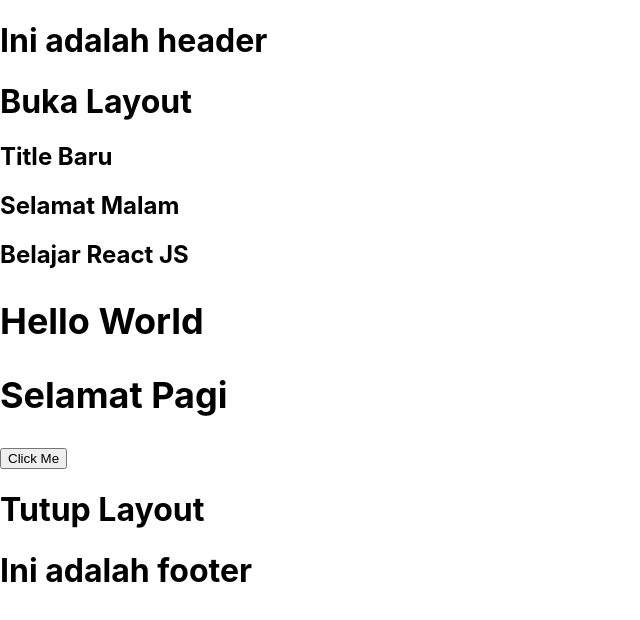
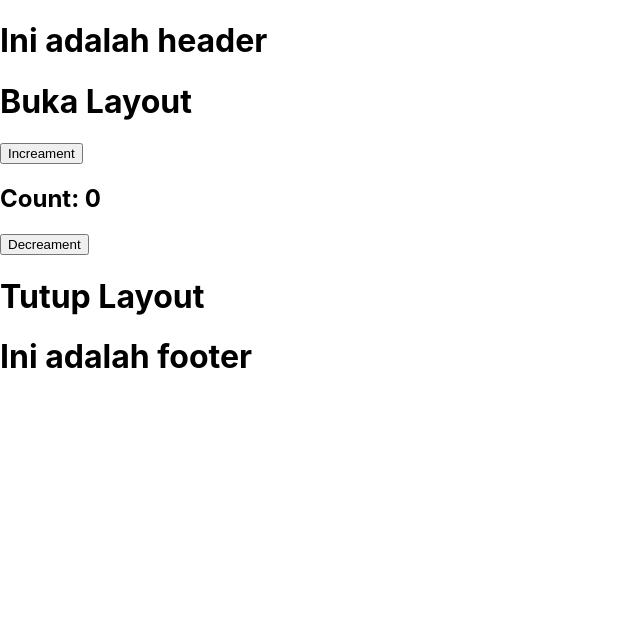
Before and after one commit to crusherblack/fundamental-react, a React (Create React App) app: page / in a window 1280 px wide. Shown: the top 620 px of the page, without its empty margins (0-640 px from the left). Built offline with nearby package versions, Linux system fonts and the light colour scheme.

Commit message:
state count

```diff
--- a/src/App.js
+++ b/src/App.js
@@ -1,61 +1,24 @@
+import { useState } from "react";
+
 import Header from "./components/Header";
 import Layout from "./components/Layout";
 
 function App() {
-  //penggunaan var
-  var title = "Hello World";
-  var title = "Title Baru";
-
-  //penggunaan let
-  let greeting = "Selamat";
-  let day = "Night";
-
-  if (day === "Night") {
-    greeting = greeting + " Malam";
-  } else {
-    greeting = greeting + " Pagi";
-  }
-
-  //penggunaan const
-  const appName = "Belajar React JS";
-
-  //function
-  // function printHelloWorld() {
-  //   return "hello world";
-  // }
-
-  //return jsx menggunakan arrow function
-  const printHelloWorld = (params) => {
-    return (
-      <>
-        <h1>{params}</h1>
-        <h2>Selamat Pagi</h2>
-      </>
-    );
-  };
-
-  //function yang dijalankan ketika event onclick dijalankan
-  function sumNumber(number1, number2) {
-    console.log(number1 + number2);
-  }
+  const [count, setCount] = useState(0);
 
   return (
     <>
       <Header />
       <Layout>
-        <h1>{title}</h1>
-        <h1>{greeting}</h1>
-        <h1>{appName}</h1>
-        <h1>{printHelloWorld("Hello World")}</h1>
-        <button onClick={() => sumNumber(1, 2)}>Click Me</button>
+        <button onClick={() => setCount(count + 1)}>Increament</button>
+        <h1>Count: {count}</h1>
+        <button onClick={() => setCount(count - 1)}>Decreament</button>
       </Layout>
       <Footer />
     </>
   );
 }
-
 function Footer() {
   return <h1>Ini adalah footer</h1>;
 }
-
 export default App;
```
Also changed, not shown: 1 other file (tests, documents, lock files or other folders).
